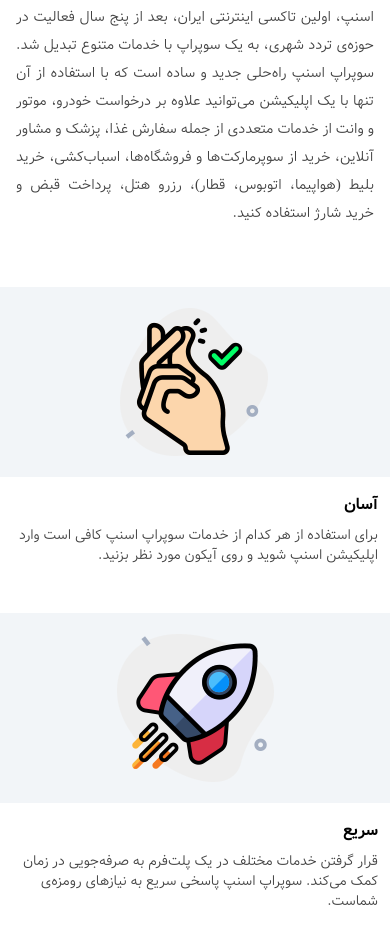
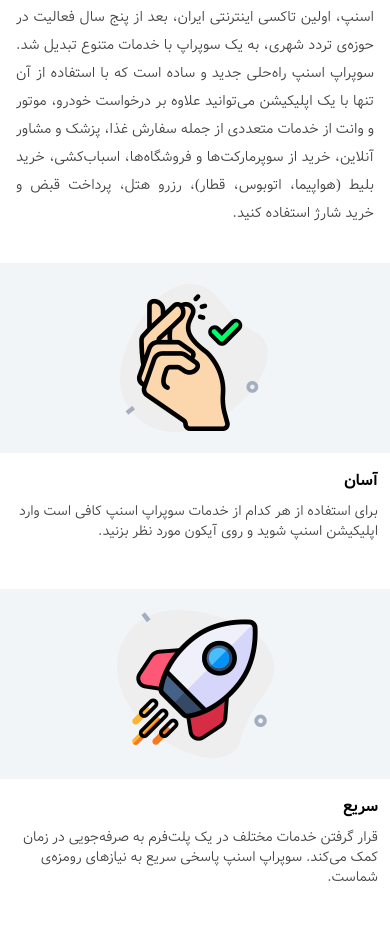
Before and after one commit to behzadPiri/snap_tailwind, a website: page src/index.html in a window 390 px wide. Shown: the part 2111-3043 px from the top of the page. Drawn offline with Linux system fonts and the light colour scheme.

Commit message:
completed edit snapp

```diff
--- a/src/index.html
+++ b/src/index.html
@@ -557,11 +557,11 @@
 
     </article>
 
-    <article class="w-full xl:translate-y-[-8rem] translate-y-7">
+    <article class="w-full xl:translate-y-[-8rem] lg:translate-y-[-6rem] translate-y-1">
 
         <div class="w-full lg:w-2/3 flex lg:flex-nowrap flex-wrap mx-auto justify-around ">
 
-            <div class="sm:basis-[245px] mt-8 ">
+            <div class="sm:basis-[245px]  mt-8">
 
                 <div class=" sm:rounded-3xl bg-bg_gray flex justify-center">
                     <img alt="snapp" height="190" src="./assets/images/snap/img1.png" width="210">
@@ -613,6 +613,9 @@
 
 </section>
 <!--end snap-->
+
+
+
 
 
 <!--JAVASCRIPT-->
```
Also changed, not shown: src/output.css.
